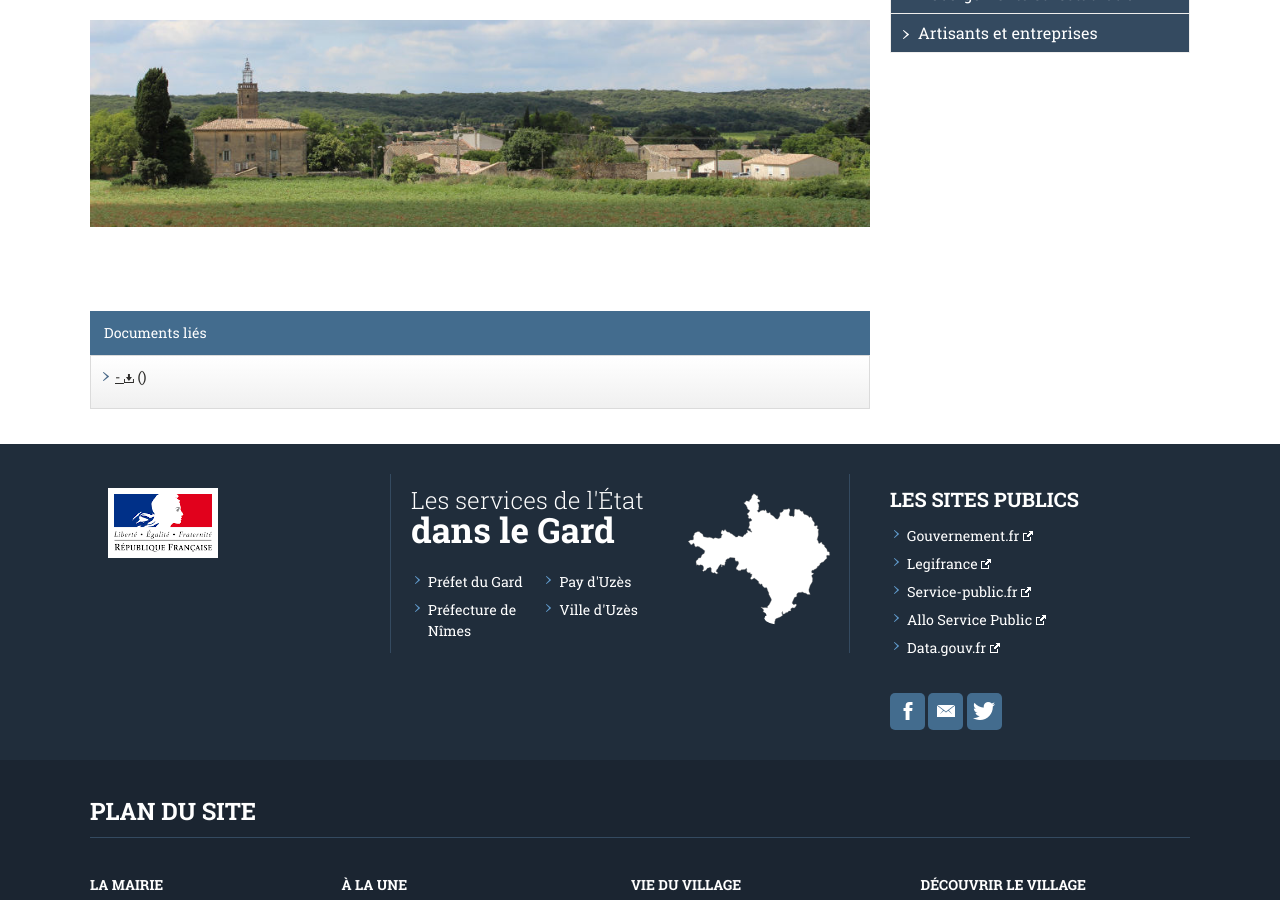
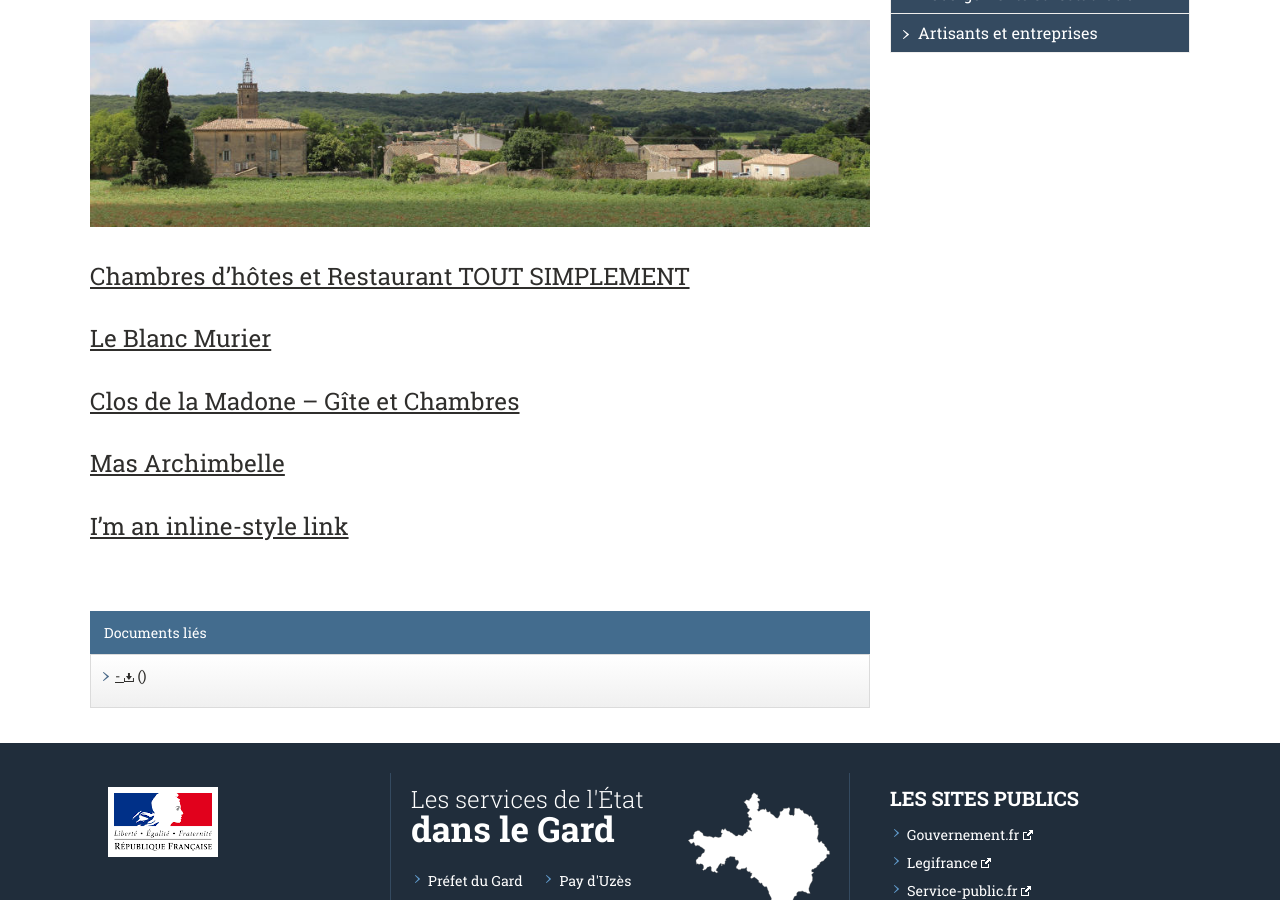
Before and after one commit to Flaux-Village/flaux-village.github.io, a Jekyll site: the page built from hebergements.md, in a window 1280 px wide and 900 px high, scrolled down 392 px. Built offline with Jekyll 4.4.1, drawn with Linux system fonts in a browser that asks for light colours; our own code applies the rules of GitHub Pages for plain Markdown files.

Commit message:
Update hebergements.md

```diff
--- a/hebergements.md
+++ b/hebergements.md
@@ -22,3 +22,13 @@ menu_secondaire:
 - titre: Artisants et entreprises
   addresse: /artisants.html
 ---
+
+# [Chambres d'hôtes et Restaurant TOUT SIMPLEMENT](http://www.chambres-hotes-uzes.com/)
+
+# [Le Blanc Murier](https://www.leblancmurier.fr/fr/)
+
+# [Clos de la Madone – Gîte et Chambres](https://closdelamadone.fr/)
+
+# [Mas Archimbelle](https://mas-archimbelle-fr.book.direct/en-us)
+
+# [I'm an inline-style link](https://www.google.com)
```
